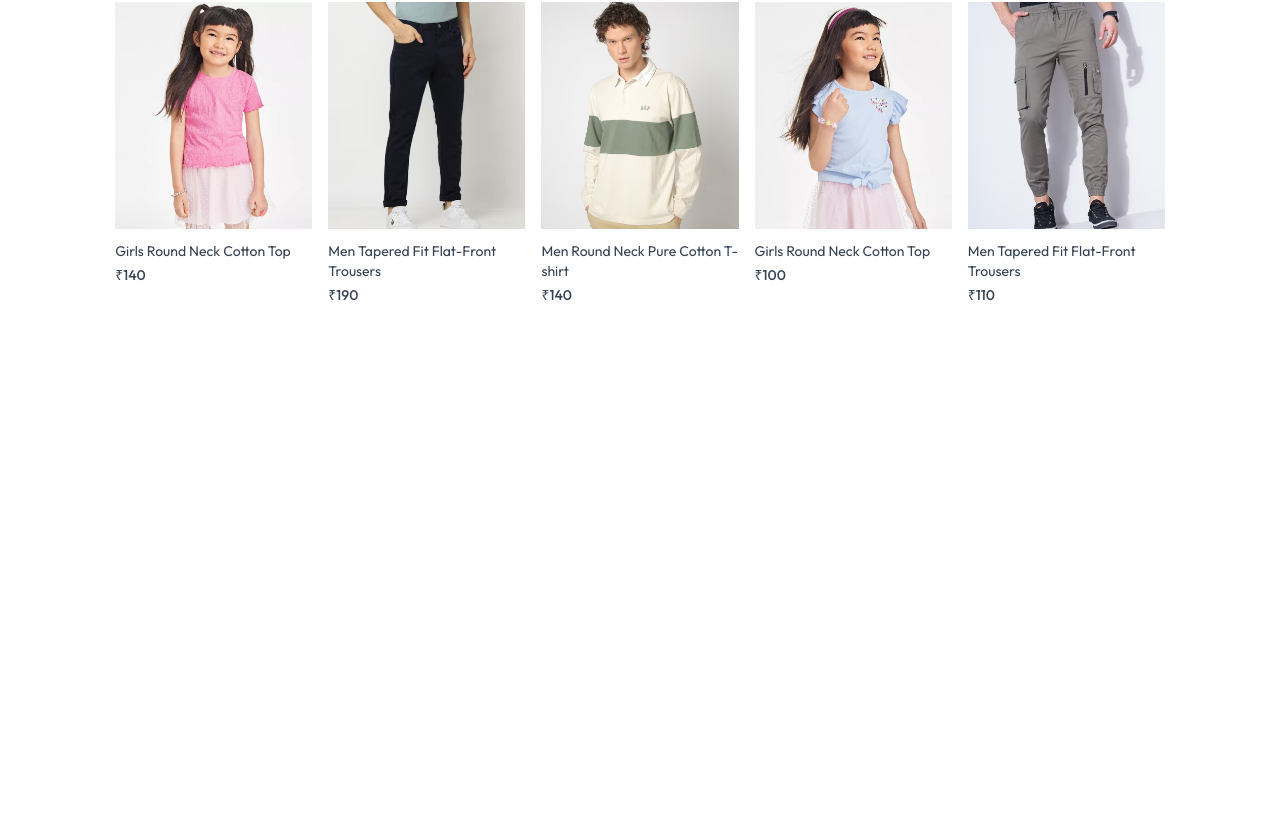
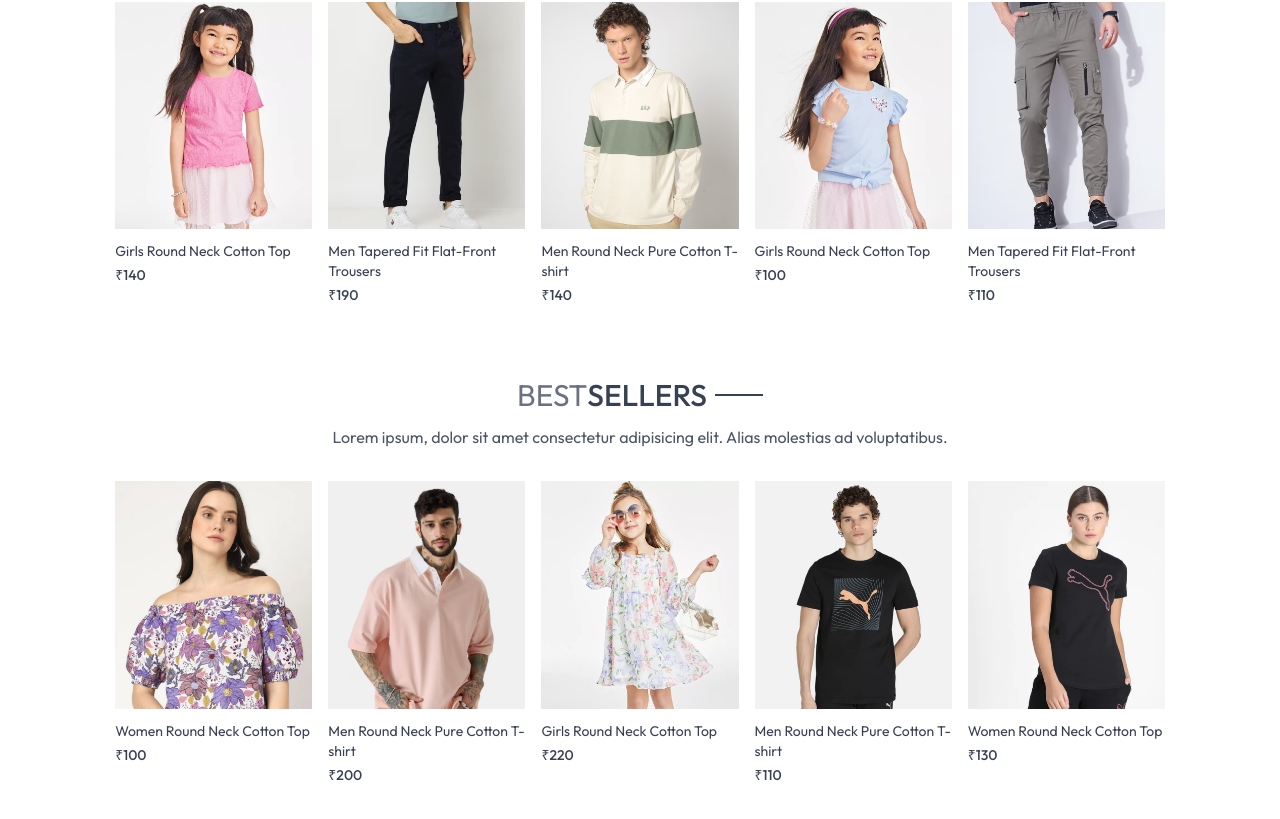
Before and after one commit to MRVx77/ecommerce-app, a React (Vite) app in the folder frontend/: page / in a window 1280 px wide. Shown: the part 1004-1823 px from the top of the page. Before the commit the page ends 1349 px from the top, so only its background shows below. Built offline with nearby package versions, Linux system fonts and the light colour scheme.

Commit message:
made bestseller

```diff
--- /dev/null
+++ b/frontend/src/components/BestSeller.jsx
@@ -0,0 +1,34 @@
+import React, { useContext, useEffect, useState } from "react";
+import { ShopContext } from "../context/ShopContext";
+import Title from "./Title";
+import ProductItem from "./ProductItem";
+const BestSeller = () => {
+  const { products } = useContext(ShopContext);
+
+  const bestSeller = products.filter((item) => item.bestseller).slice(0, 5);
+
+  return (
+    <div className="my-10">
+      <div className="text-center text-3xl py-8">
+        <Title text1={"BEST"} text2={"SELLERS"}></Title>
+        <p className="w-3/4 m-auto text-xs sm:text-sm md:text-base text-gray-600">
+          Lorem ipsum, dolor sit amet consectetur adipisicing elit. Alias
+          molestias ad voluptatibus.{" "}
+        </p>
+      </div>
+      <div className="grid grid-cols-2 sm:grid-cols-3 md:grid-cols-3 lg:grid-cols-5 gap-4 gap-y-6">
+        {bestSeller.map((item, index) => (
+          <ProductItem
+            key={index}
+            id={item._id}
+            name={item.name}
+            image={item.image}
+            price={item.price}
+          />
+        ))}
+      </div>
+    </div>
+  );
+};
+
+export default BestSeller;
--- a/frontend/src/components/ProductItem.jsx
+++ b/frontend/src/components/ProductItem.jsx
@@ -1,8 +1,10 @@
 import React, { useContext } from "react";
 import { ShopContext } from "../context/ShopContext";
 import { Link } from "react-router-dom";
+
 const ProductItem = ({ id, image, name, price }) => {
   const { currency } = useContext(ShopContext);
+
   return (
     <Link className="text-gray-700 cursor-pointer" to={`/product/${id}`}>
       <div className="overflow-hidden">
--- a/frontend/src/pages/Home.jsx
+++ b/frontend/src/pages/Home.jsx
@@ -1,12 +1,14 @@
 import React from "react";
 import Hero from "../components/Hero";
 import LatestCollection from "../components/LatestCollection";
+import BestSeller from "../components/BestSeller";
 
 const Home = () => {
   return (
     <div>
       <Hero />
       <LatestCollection />
+      <BestSeller />
     </div>
   );
 };
```
